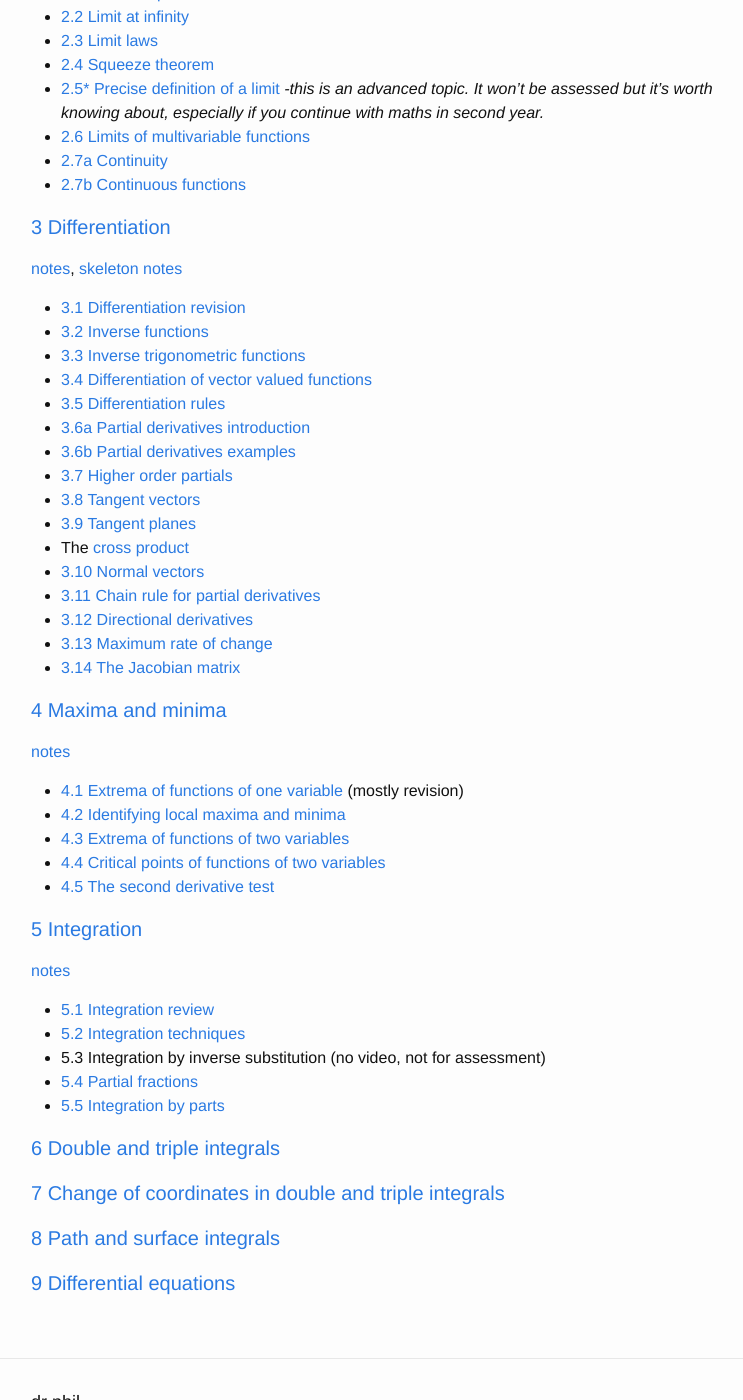
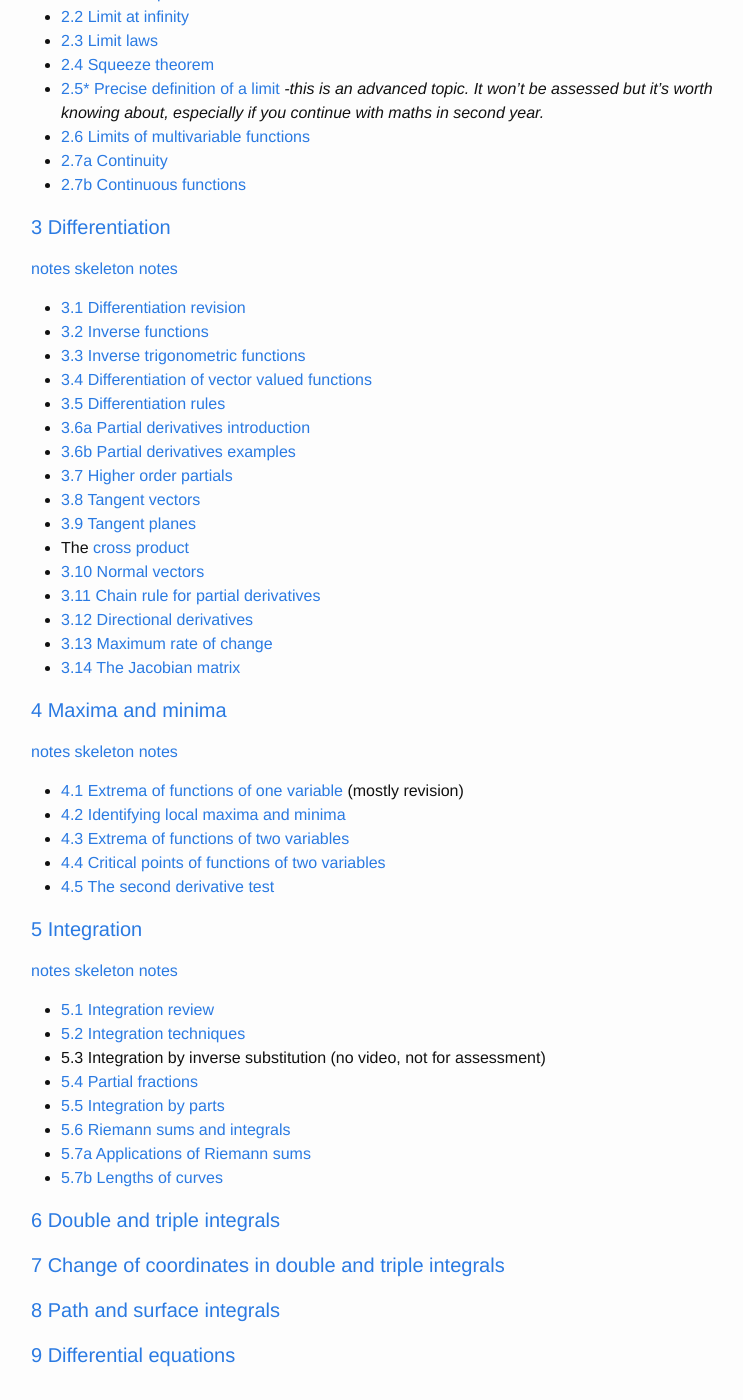
Before and after one commit to philschrad/philschrad.github.io, a Jekyll site: the page built from pages/MATH1011_lectures.md, in a window 1280 px wide and 1400 px high, scrolled down 609 px. Shown: the whole window, without its empty margins (239-982 px from the left). Built offline with Jekyll 4.4.1, drawn with Linux system fonts in a browser that asks for light colours.

Commit message:
added lecturettes 5.6,5.7

```diff
--- a/pages/MATH1011_lectures.md
+++ b/pages/MATH1011_lectures.md
@@ -11,8 +11,8 @@ MATH1011 Summer 2017/18
 
 
 #### <a name="1"> 1 Vector valued functions and functions of several variables</a>
-[notes](chapter_1.pdf)
-[skeleton notes](https://lms.uwa.edu.au/bbcswebdav/courses/MATH1011_TS-SUMM-B_2018/notes/Chapter%201%20skeleton.pdf)
+[notes](1011_1.pdf)
+[skeleton notes](1011_1_sk.pdf)
 
 * [Introduction](https://youtu.be/OoBpM5HwtYw)
 * [1.1a Vector spaces, subsets](https://youtu.be/YcVnLtSYOZs)
@@ -23,8 +23,8 @@ MATH1011 Summer 2017/18
 
 #### <a name="2">2 Limits and continuity</a>
 
-[notes](https://lms.uwa.edu.au/bbcswebdav/courses/MATH1011_TS-SUMM-B_2018/notes/Chapter%202.pdf),
-[skeleton notes](https://lms.uwa.edu.au/bbcswebdav/courses/MATH1011_TS-SUMM-B_2018/notes/Chapter%202%20sk.pdf)
+[notes](1011_2.pdf)
+[skeleton notes](1011_2_sk.pdf)
 
 * [2.1 Limit at a point](https://youtu.be/CtEHBLknOII)
 * [2.2 Limit at infinity](https://youtu.be/RRx776aN1ug)
@@ -37,8 +37,8 @@ MATH1011 Summer 2017/18
 
 
 #### <a name="3"> 3 Differentiation </a>
-[notes](https://lms.uwa.edu.au/bbcswebdav/courses/MATH1011_TS-SUMM-B_2018/notes/Chapter%203.pdf),
-[skeleton notes](https://lms.uwa.edu.au/bbcswebdav/courses/MATH1011_TS-SUMM-B_2018/notes/Chapter%203%20sk.pdf)
+[notes](1011_3.pdf)
+[skeleton notes](1011_3_sk.pdf)
 
 * [3.1 Differentiation revision](https://youtu.be/1Un4FBZEZXk)
 * [3.2 Inverse functions](https://youtu.be/bPT3ugXhH1g)
@@ -59,7 +59,8 @@ MATH1011 Summer 2017/18
 
 #### <a name="4"> 4 Maxima and minima </a>
 
-[notes](https://lms.uwa.edu.au/bbcswebdav/courses/MATH1011_TS-SUMM-B_2018/notes/Chapter%204.pdf)
+[notes](1011_4.pdf)
+[skeleton notes](1011_4_sk.pdf)
 
 * [4.1 Extrema of functions of one variable](https://youtu.be/C0tv4vmr87A) (mostly revision)
 * [4.2 Identifying local maxima and minima](https://youtu.be/RvtuTsi3E7E)
@@ -70,13 +71,17 @@ MATH1011 Summer 2017/18
 
 #### <a name="5"> 5 Integration </a>
 
-[notes](https://lms.uwa.edu.au/bbcswebdav/courses/MATH1011_TS-SUMM-B_2018/notes/Chapter%205.pdf)
+[notes](1011_5.pdf)
+[skeleton notes](1011_5_sk.pdf)
 
 * [5.1 Integration review](https://youtu.be/Fo-g_mF2sQ8)
 * [5.2 Integration techniques](https://youtu.be/qu4KL-UF8Rw)
 * 5.3 Integration by inverse substitution (no video, not for assessment)
 * [5.4 Partial fractions](https://youtu.be/IZuLXtf68W8)
 * [5.5 Integration by parts](https://youtu.be/8E9gblpOMEE)
+* [5.6 Riemann sums and integrals](https://youtu.be/i5uf60gSWvc)
+* [5.7a Applications of Riemann sums](https://youtu.be/wcp9xMoc5Lo)
+* [5.7b Lengths of curves](https://youtu.be/mdb-KuKYabs)
 
 #### <a name="6"> 6 Double and triple integrals </a>
 
```
Also changed, not shown: 9 other files.
